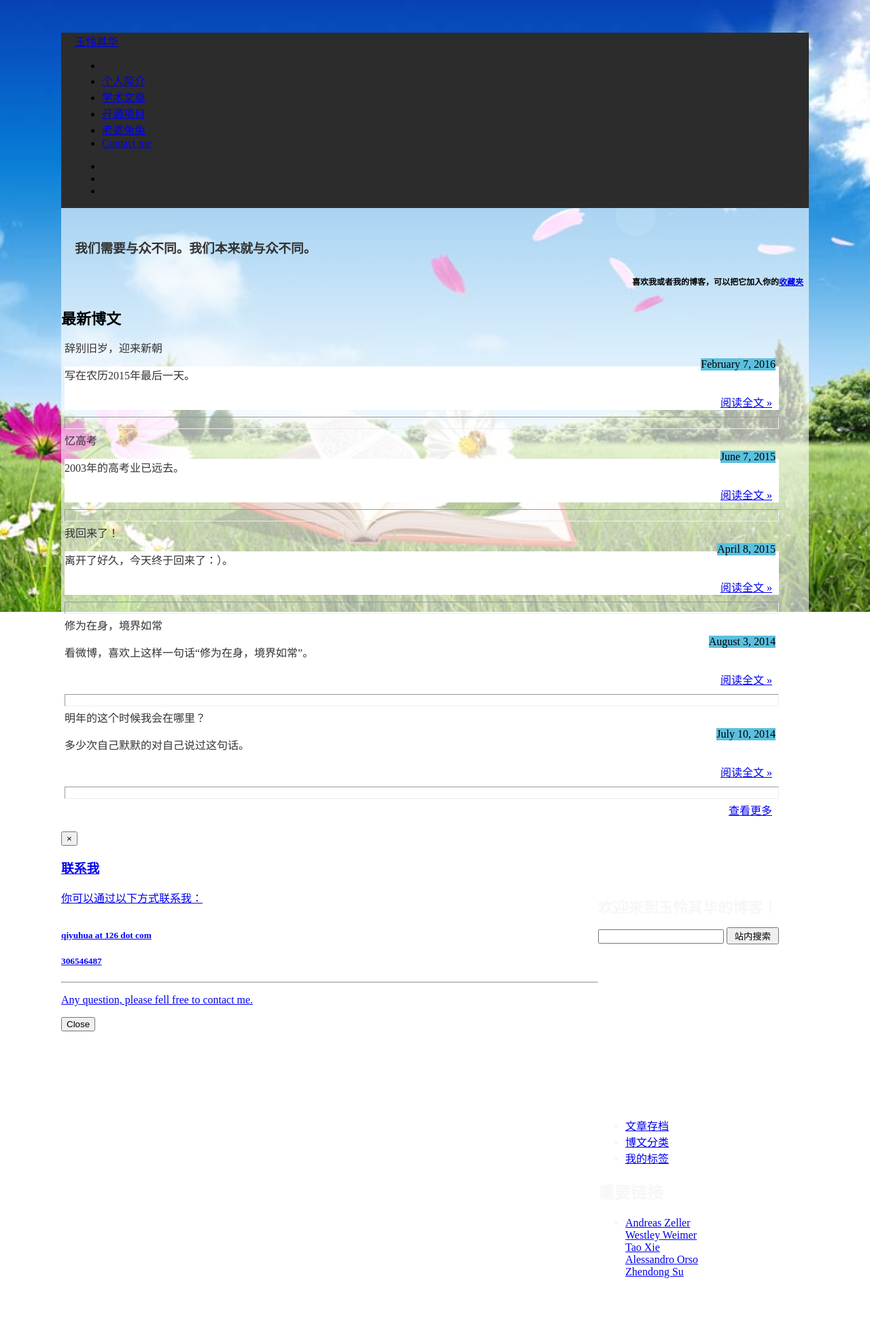
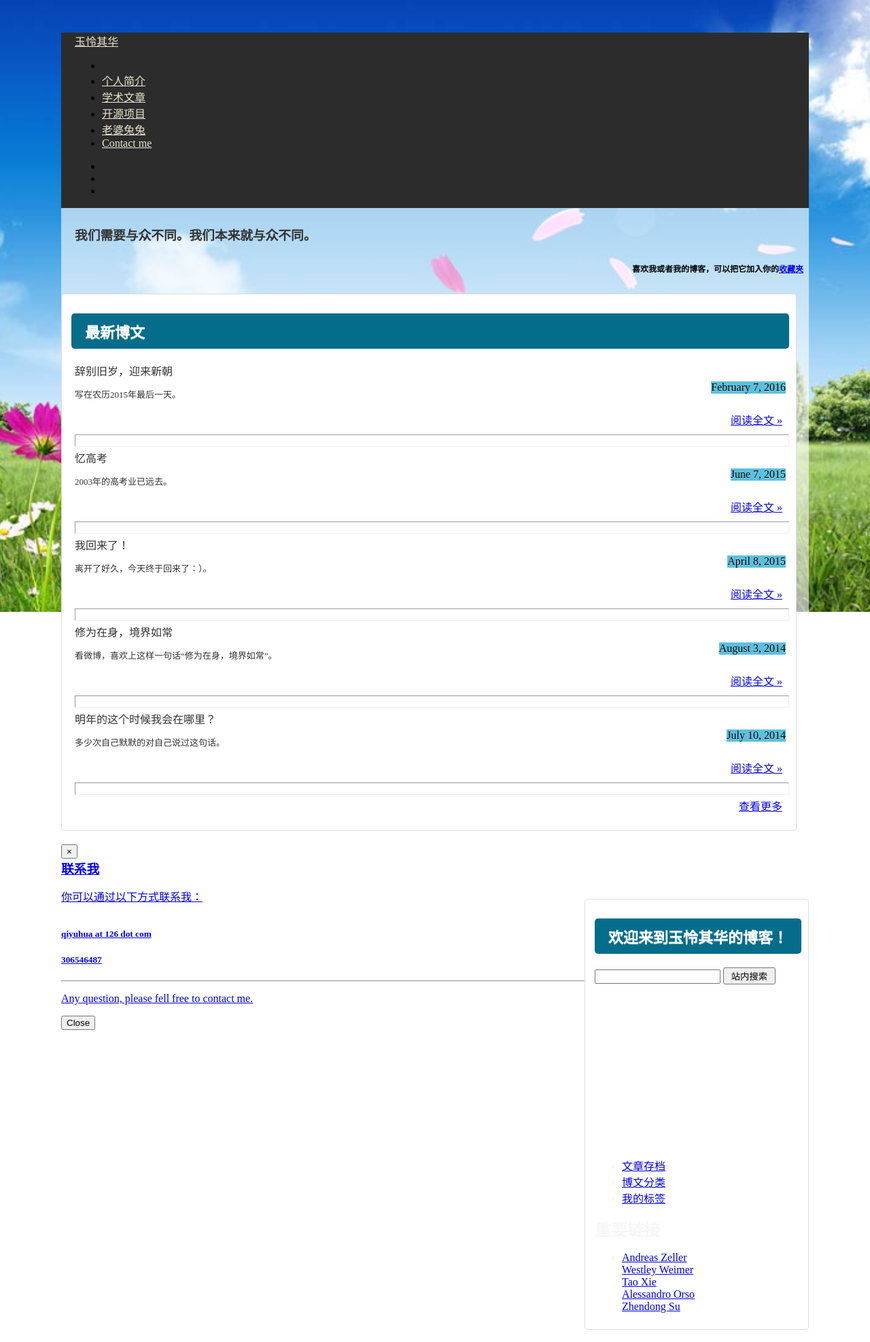
Before and after one commit to qiyuhua/qiyuhua.github.com, a Jekyll site: the page built from index.md, in a window 1280 px wide. Shown: the whole page at 68% size. Built offline with Jekyll 4.4.1, drawn with Linux system fonts in a browser that asks for light colours; nearby versions of some CDN libraries; before the commit the page ends 1896 px from its top, so only the background shows below that; grey boxes are pictures that could not be loaded.

Commit message:
asset path

```diff
--- a/_includes/themes/twitter2/default.html
+++ b/_includes/themes/twitter2/default.html
@@ -14,9 +14,9 @@
       <script src="http://html5shim.googlecode.com/svn/trunk/html5.js"></script>
     <![endif]-->
     <!-- Le styles -->
-    <link href="{{ ASSET_PATH }}/css/bootstrap.min.css" rel="stylesheet">
-    <link href="{{ ASSET_PATH }}/css/custom.css?v=0.3" rel="stylesheet" type="text/css" media="all">
-    <link href="{{ ASSET_PATH }}/css/syntax.css?body=1" rel="stylesheet" type="text/css" media="all">
+    <link href="/assets/themes/twitter2/css/bootstrap.min.css" rel="stylesheet">
+    <link href="/assets/themes/twitter2/css/custom.css?v=0.3" rel="stylesheet" type="text/css" media="all">
+    <link href="/assets/themes/twitter2/css/syntax.css?body=1" rel="stylesheet" type="text/css" media="all">
     <link rel="shortcut icon" href="/assets/images/favicon.ico" />
 	<script src="/assets/function.js"></script>
 <style type="text/css">
```
